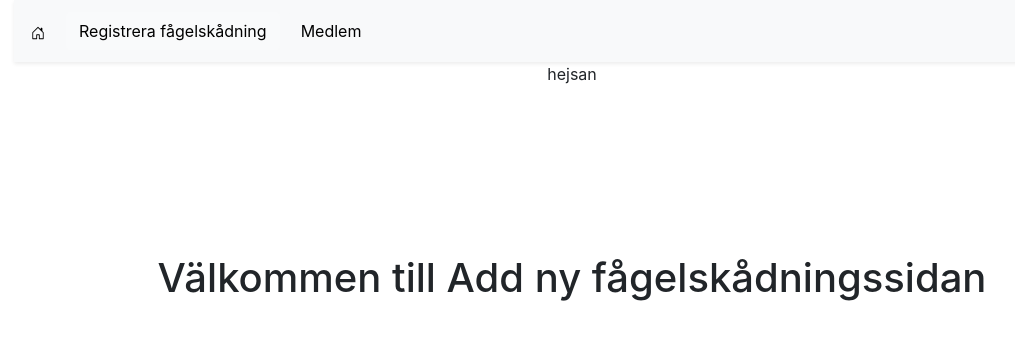
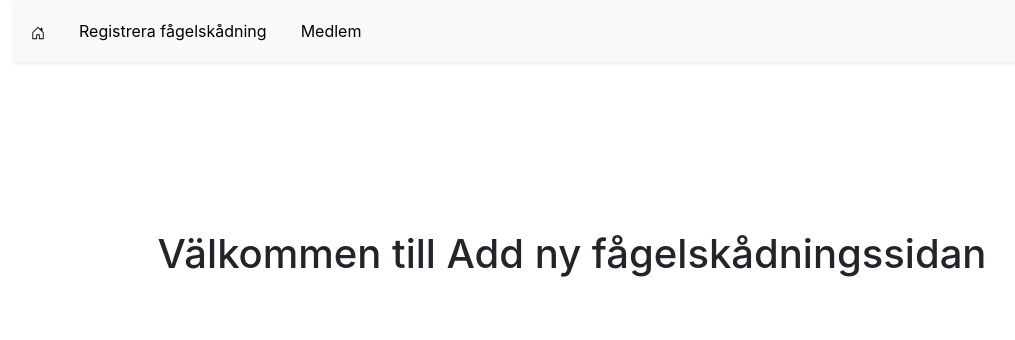
Before and after one commit to eckonsult/alertbird_fe, a React (Create React App) app: page /AddBirdwatching in a window 1280 px wide. Shown: the top 340 px of the page, without its empty margins (68-1083 px from the left). Built offline with nearby package versions, Linux system fonts and the light colour scheme.

Commit message:
20220523 BrowserRouter

```diff
--- a/package.json
+++ b/package.json
@@ -8,7 +8,7 @@
     "@testing-library/user-event": "^13.5.0",
     "react": "^18.1.0",
     "react-dom": "^18.1.0",
-    "react-router-dom": "^5.2.0",
+    "react-router-dom": "^6.3.0",
     "react-scripts": "5.0.1",
     "web-vitals": "^2.1.4"
   },
--- a/src/App.js
+++ b/src/App.js
@@ -1,4 +1,5 @@
 import React, { useState } from 'react';
+import ReactDOM from "react-dom/client";
 import {BrowserRouter, Route, Routes, NavLink, Redirect, useHistory} from 'react-router-dom' // instead of "Switch"
 import { Switch } from 'react-router-dom'
 import './App.css';
@@ -33,15 +34,13 @@ function App(){
               </li>
           </ul>
         </nav>
-        <Switch>
-            <Route exact path="/" component={AlertBirdHome}/>
-            <Route exact path='/AlertbirdHome' component={AlertBirdHome}/>
-            <Route exact path='/AddBirdwatching' component={AlertAddBirdwatching}/>
-            <Route exact path='/AlertBirdMembersPage' component={AlertBirdMembersPage}/>
-        </Switch>
+        <Routes>
+            <Route  path="/" element={AlertBirdHome}/>
+            <Route  path='/AlertbirdHome' element={<AlertBirdHome/>}/>
+            <Route  path='/AddBirdwatching' element={<AlertAddBirdwatching/>}/>
+            <Route  path='/AlertBirdMembersPage' element={<AlertBirdMembersPage/>}/>
+        </Routes>
         </div>
-      </div>
-      <div className="d-flex flex-row">
       </div>
     </BrowserRouter>
   );
--- a/src/Components/AlertbirdAddBirdwatching.js
+++ b/src/Components/AlertbirdAddBirdwatching.js
@@ -18,7 +18,6 @@ export class AlertAddBirdwatching extends Component{
 return(
 
       <div class="container">
-          {'hejsan'}
         <div class="row">
           <div class="col-s">
           </div>
```
Also changed, not shown: 1 other file (tests, documents, lock files or other folders).
